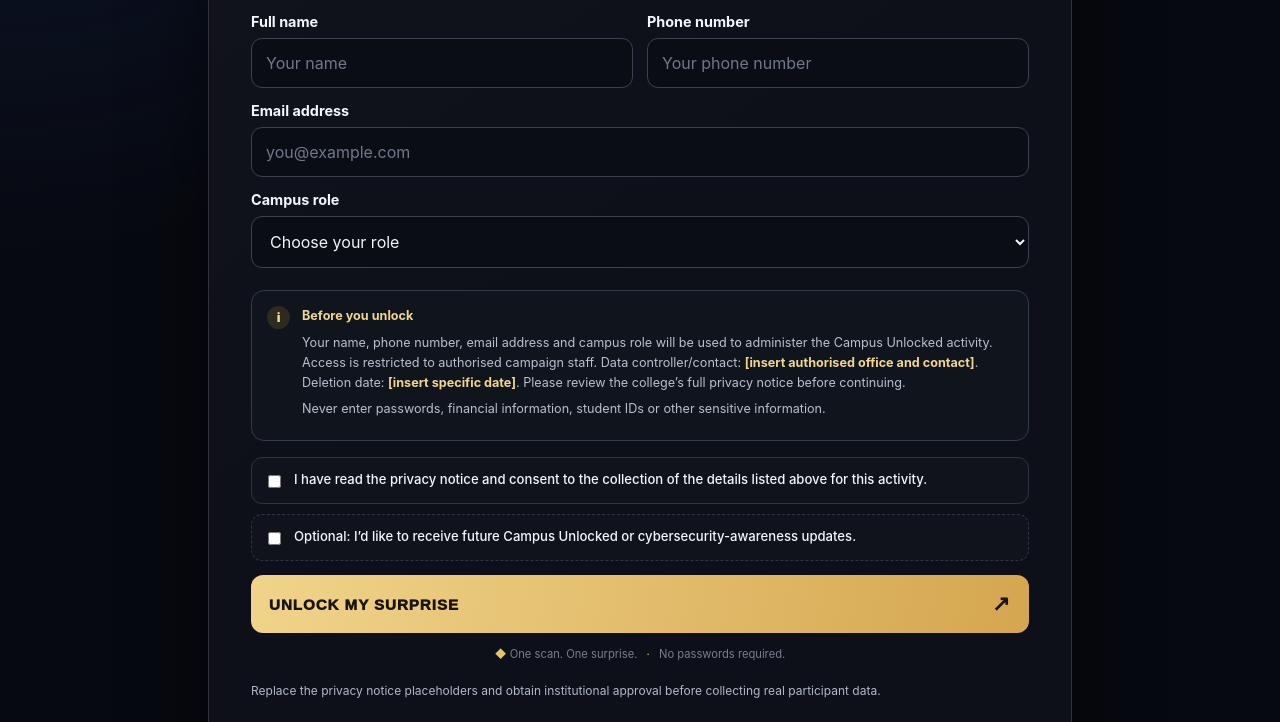
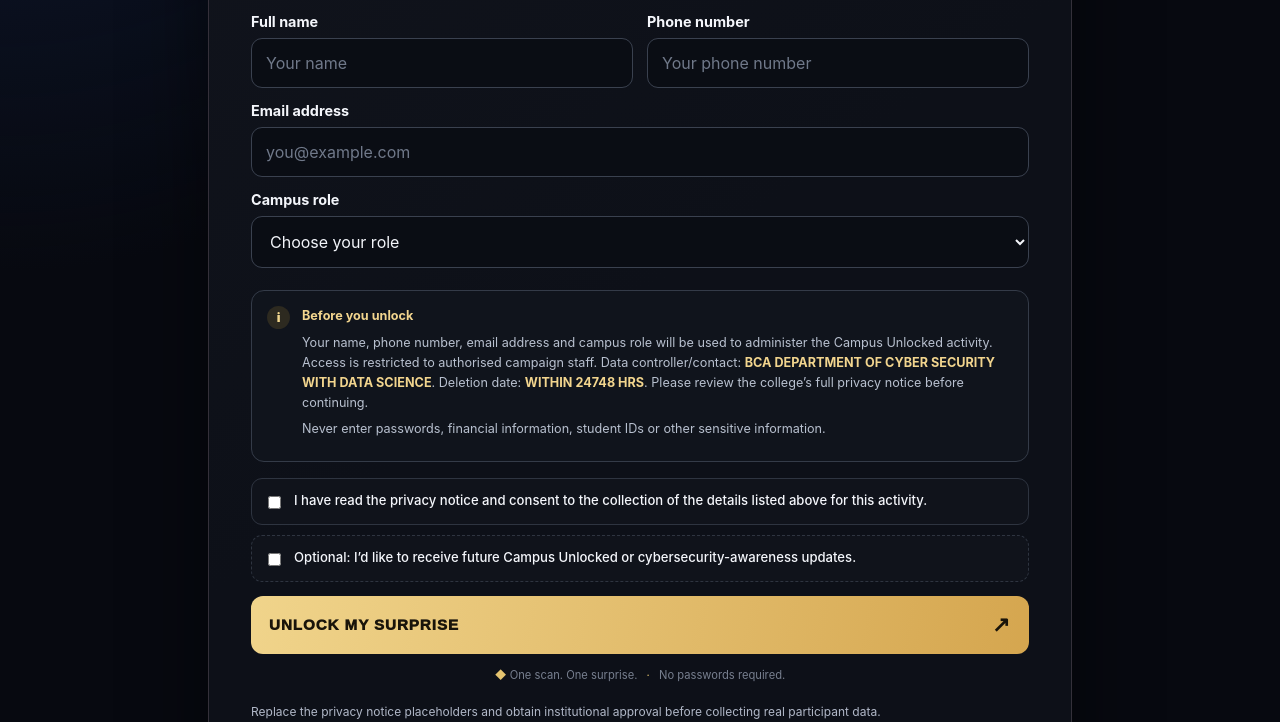
Before and after one commit to bcacsds-bit/activity, a Flask app: page / in a window 1280 px wide. Shown: the part 949-1671 px from the top of the page. Run offline with Flask 3, Linux system fonts and the light colour scheme; some libraries are stand-ins or nearby versions.

Commit message:
Update index.html

```diff
--- a/templates/index.html
+++ b/templates/index.html
@@ -79,7 +79,7 @@
       <div class="privacy-icon">i</div>
       <div>
         <strong>Before you unlock</strong>
-        <p>Your name, phone number, email address and campus role will be used to administer the Campus Unlocked activity. Access is restricted to authorised campaign staff. Data controller/contact: <strong>[insert authorised office and contact]</strong>. Deletion date: <strong>[insert specific date]</strong>. Please review the college’s full privacy notice before continuing.</p>
+        <p>Your name, phone number, email address and campus role will be used to administer the Campus Unlocked activity. Access is restricted to authorised campaign staff. Data controller/contact: <strong>BCA DEPARTMENT OF CYBER SECURITY WITH DATA SCIENCE</strong>. Deletion date: <strong>WITHIN 24748 HRS</strong>. Please review the college’s full privacy notice before continuing.</p>
         <p>Never enter passwords, financial information, student IDs or other sensitive information.</p>
       </div>
     </div>
```
